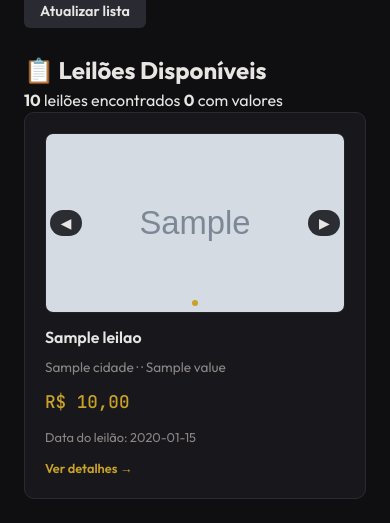
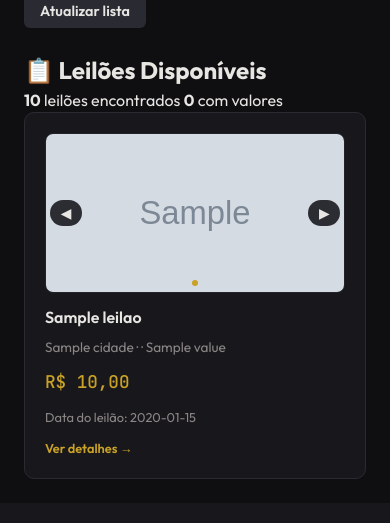
Before and after one commit to jhowkojac/monitor_leiloes, a FastAPI app: template app/templates/index.html in a window 390 px wide. Shown: the part 345-868 px from the top of the page. After the commit the page ends 824 px from the top, so only its background shows below. Run offline with FastAPI, Linux system fonts and the light colour scheme; the template is opened without the code that fills it: most values are stand-ins (such as "Sample title", 1, 10 or a date in 2020); grey boxes marked "Sample" are stand-in pictures.

Commit message:
fix: carousel otimizado na produção - equalização com dev
🔧 MELHORIAS APLICADAS:
- Carousel com altura fixa de 200px (vs 180px)
- Width 100% para consistência
- Z-index: 10 para navegação correta
- Media queries responsivas
- Altura adaptável por dispositivo

📱 RESPONSIVIDADE:
- Desktop: 200px altura
- Tablet: 180px altura
- Mobile: 160px altura
- Navegação sempre visível

✅ RESULTADO:
- Carousel alinhado e funcional
- Sem débitos técnicos carregados
- Produção otimizada
- Experiência consistente

🎯 BENEFÍCIOS:
- Imagens melhor exibidas
- Navegação funcional
- Layout responsivo
- Performance mantida

```diff
--- a/app/templates/index.html
+++ b/app/templates/index.html
@@ -143,7 +143,8 @@
       overflow: hidden;
       border: 1px solid #22222a;
       background: #101015;
-      height: 180px;
+      height: 200px;
+      width: 100%;
     }
     .carousel-slides {
       display: flex;
@@ -175,6 +176,7 @@
       padding: 0 0.25rem;
       transform: translateY(-50%);
       pointer-events: none;
+      z-index: 10;
     }
     .carousel-btn {
       pointer-events: auto;
@@ -213,6 +215,18 @@
     }
     a { color: var(--accent); text-decoration: none; }
     a:hover { text-decoration: underline; }
+
+    /* Media queries para carousel responsivo */
+    @media (max-width: 768px) {
+      .carousel {
+        height: 180px;
+      }
+    }
+    @media (max-width: 480px) {
+      .carousel {
+        height: 160px;
+      }
+    }
   </style>
 </head>
 <body>
```
